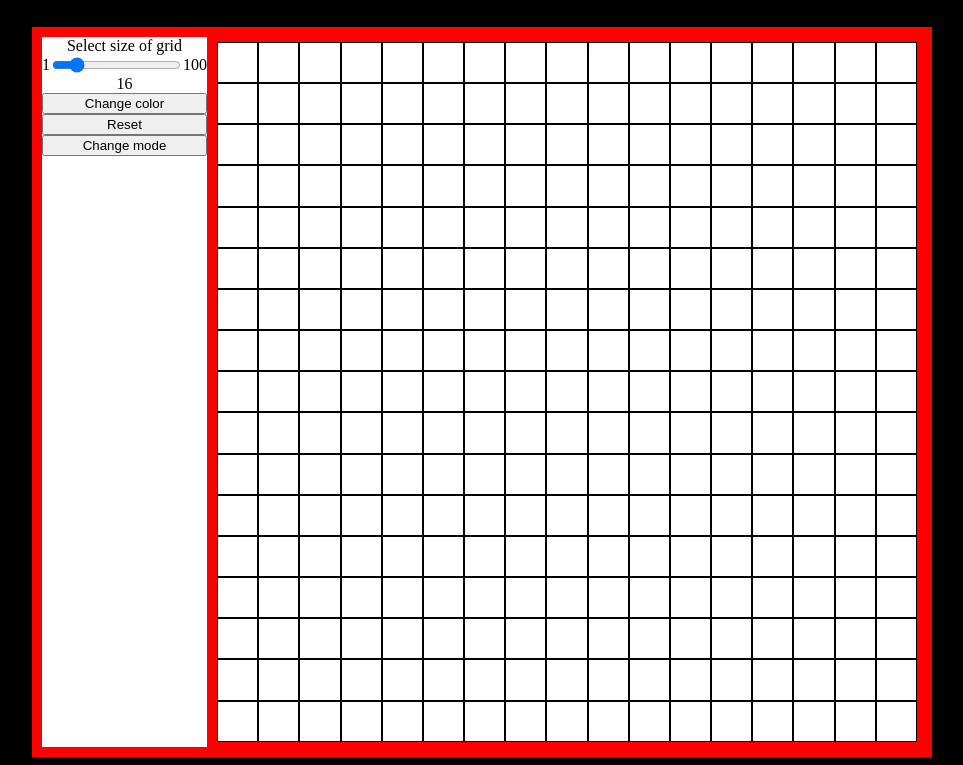
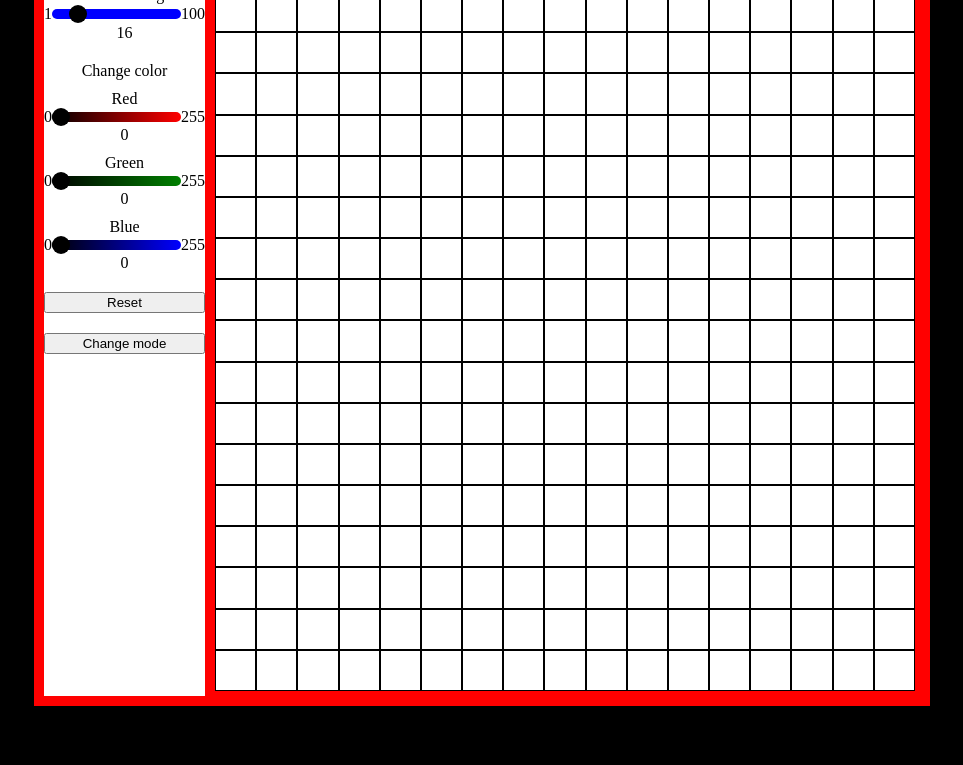
Before and after one commit to RobRusu/Etch-a-Sketch, a plain HTML site: page index.html in a window 1280 px wide. Shown: the part 81-846 px from the top of the page, without its empty margins (158-1121 px from the left). After the commit the page ends 800 px from the top, so only its background shows below. Drawn offline with Linux system fonts and the light colour scheme.

Commit message:
RGB color sliders added

```diff
--- a/index.html
+++ b/index.html
@@ -20,7 +20,38 @@
         </div>
         <p class="output"></p>
       </div>
-      <button>Change color</button>
+
+      <div class="color">
+        <p>Change color</p>
+        <div class="red">
+          <p>Red</p>
+          <div class="redSlider">
+            <p>0</p>
+            <input type="range" id="red" value="0" min="0" max="255">
+            <p>255</p>
+          </div>
+          <p class="redSliderValue"></p>
+        </div>
+        <div class="green">
+          <p>Green</p>
+          <div class="greenSlider">
+            <p>0</p>
+            <input type="range" id="green" value="0" min="0" max="255">
+            <p>255</p>
+          </div>
+          <p class="greenSliderValue"></p>
+        </div>
+        <div class="blue">
+          <p>Blue</p>
+          <div class="blueSlider">
+            <p>0</p>
+            <input type="range" id="blue" value="0" min="0" max="255">
+            <p>255</p>
+          </div>
+          <p class="blueSliderValue"></p>
+        </div>
+      </div>
+
       <button>Reset</button>
       <button>Change mode</button>
     </div>
--- a/script.js
+++ b/script.js
@@ -1,4 +1,7 @@
 const container = document.querySelector('.container');
+const redSlider = document.querySelector('#red');
+const greenSlider = document.querySelector('#green');
+const blueSlider = document.querySelector('#blue');
 let size = 16;
 
 for (let i = 0; i <= size; i++){
@@ -20,9 +23,9 @@ container.addEventListener('mouseover', () =>{
   const boxes = document.querySelectorAll('.smallBox');
   boxes.forEach((box) => {
     box.addEventListener('mouseover', () =>{
-      let red = Math.floor(Math.random() * 255);
-      let green = Math.floor(Math.random() * 255);
-      let blue = Math.floor(Math.random() * 255);
+      let red = redSlider.value;
+      let green = greenSlider.value;
+      let blue = blueSlider.value;
       box.style.backgroundColor = `rgb(${red},${green},${blue})`;
     });
   });
@@ -56,3 +59,25 @@ range.oninput = function () {
     });
   }
 };
+
+
+const redInput = document.querySelector('#red');
+const redOutput = document.querySelector('.redSliderValue');
+redOutput.textContent = redInput.value;
+redInput.oninput = function () {
+  redOutput.textContent = this.value;
+}
+
+const greenInput = document.querySelector('#green');
+const greenOutput = document.querySelector('.greenSliderValue');
+greenOutput.textContent = greenInput.value;
+greenInput.oninput = function () {
+  greenOutput.textContent = this.value;
+}
+
+const blueInput = document.querySelector('#blue');
+const blueOutput = document.querySelector('.blueSliderValue');
+blueOutput.textContent = blueInput.value;
+blueInput.oninput = function () {
+  blueOutput.textContent = this.value;
+}
--- a/style.css
+++ b/style.css
@@ -1,3 +1,7 @@
+* {
+  margin: 0;
+}
+
 body {
   display: flex;
   justify-content: center;
@@ -36,6 +40,7 @@ body {
   display: flex;
   flex-direction: column;
   border-right: 5px solid red;
+  gap: 20px
 }
 h1 {
   color: white;
@@ -45,6 +50,9 @@ h1 {
   display: flex;
   align-items: center;
   height: 20px;
+}
+.range{
+  background: blue;
 }
 
 .output {
@@ -56,3 +64,48 @@ h1 {
   flex-direction: column;
   align-items: center;
 }
+
+.color {
+  display: flex;
+  flex-direction: column;
+  gap: 10px;
+  align-items: center;
+}
+
+input[type="range"] {
+  -webkit-appearance: none;
+  height: 10px;
+  border-radius: 50px;
+  outline: none;
+}
+
+input[type="range"]::-webkit-slider-thumb {
+  -webkit-appearance: none;
+  height: 18px;
+  width: 18px;
+  background: #000000;
+  border-radius: 50%;
+  cursor: pointer;
+}
+
+.color #red {
+  background: linear-gradient(90deg, #000, red);
+}
+
+.color #green {
+  background: linear-gradient(90deg, #000, green);
+}
+
+.color #blue {
+  background: linear-gradient(90deg, #000, blue);
+}
+
+.redSlider,.greenSlider,.blueSlider{
+  display: flex;
+  justify-content: center;
+  align-items: center;
+}
+
+.red,.green,.blue {
+  text-align: center;
+}
```
